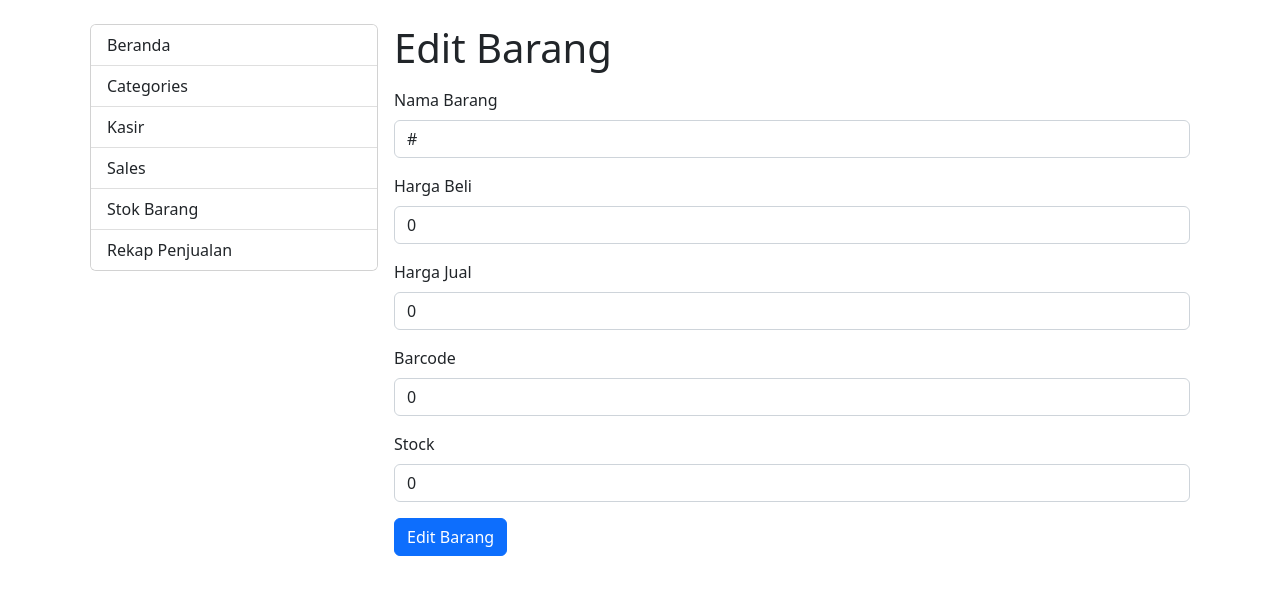
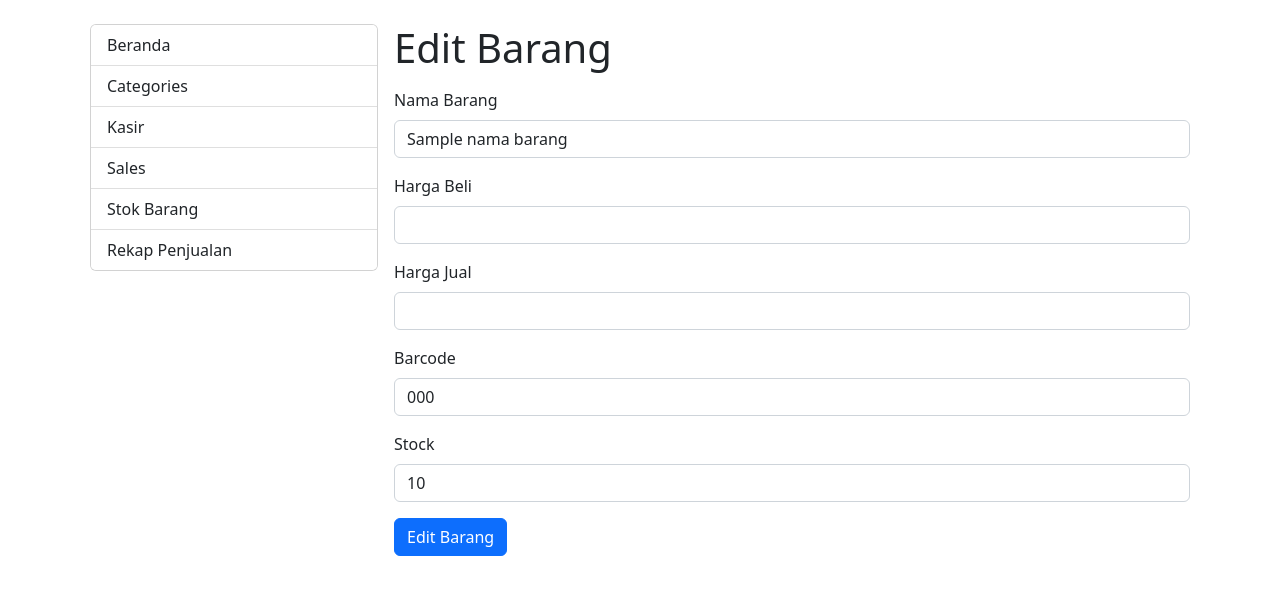
Before and after one commit to NandaBowo/eproumkm, a CodeIgniter 4 app: template app/Views/stock/stock_form_edit.php in a window 1280 px wide. Shown: the part 88-683 px from the top of the page. Run offline with PHP 8.4 and a stand-in for CodeIgniter, Linux system fonts and the light colour scheme; the template is opened without the code that fills it: most values are stand-ins (such as "Sample title", 1, 10 or a date in 2020); data that the repository does not hold is empty; some libraries are stand-ins or nearby versions.

Commit message:
Menambahkan fitur edit dan mengubah field model stock

```diff
--- a/app/Config/Routes.php
+++ b/app/Config/Routes.php
@@ -52,6 +52,7 @@ $routes->post('/stock/insert', "Stock::insert");
 
 $routes->get('/stock/form', "Stock::addView");
 $routes->post('/stock/form/edit/(:num)', "Stock::stockFormEdit/$1");
+$routes->post('/stock/edit', 'Stock::update');
 
 $routes->get('/rekap', "Rekap::index");
 
--- a/app/Models/StockModel.php
+++ b/app/Models/StockModel.php
@@ -8,4 +8,5 @@ class StockModel extends Model
 {
     protected $table = 'stock';
     protected $allowedFields = ['id_user', 'name', 'harga_beli', 'harga_jual', 'barcode', 'stock'];
+    protected $useTimestamps = true;
 }
--- a/app/Views/stock/index.php
+++ b/app/Views/stock/index.php
@@ -33,7 +33,8 @@
                             <td><?= $data['harga_beli']; ?></td>
                             <td><?= $data['harga_jual']; ?></td>
                             <td><?= $data['barcode']; ?></td>
-                            <form action="/stock/form/edit/<?= session()->get("id"); ?>" method="POST">
+                            <!--  -->
+                            <form action="/stock/form/edit/<?= $data["id"]; ?>" method="POST">
                                 <td>
                                     <button type="submit" class="btn btn-primary">Edit</button>
                                 </td>
--- a/app/Views/stock/stock_form_edit.php
+++ b/app/Views/stock/stock_form_edit.php
@@ -9,29 +9,30 @@
         <div class="p-2 w-100">
             <h1 class="mb-3">Edit Barang</h1>
 
-            <form>
+            <form action="/stock/edit" method="POST">
                 <div class="mb-3">
-                    <input type="hidden" class="form-control" id="idUser" name="idUser" aria-describedby="emailHelp" value="#">
+                    <input type="hidden" class="form-control" id="idUser" name="idUser" aria-describedby="emailHelp" value="<?= $id; ?>">
+                    <input type="hidden" name="idUser2" value="<?= $id_user; ?>">
                 </div>
                 <div class="mb-3">
                     <label for="nameBarang" class="form-label">Nama Barang</label>
-                    <input type="text" class="form-control" id="nameBarang" name="namaBarang" aria-describedby="emailHelp" value="#">
+                    <input type="text" class="form-control" id="nameBarang" name="namaBarang" aria-describedby="emailHelp" value="<?= $namaBarang; ?>">
                 </div>
                 <div class="mb-3">
                     <label for="hargaBeli" class="form-label">Harga Beli</label>
-                    <input type="number" class="form-control" id="hargaBeli" name="hargaBeli" aria-describedby="emailHelp" value="0">
+                    <input type="number" class="form-control" id="hargaBeli" name="hargaBeli" aria-describedby="emailHelp" value="<?= $hargaBeli; ?>">
                 </div>
                 <div class="mb-3">
                     <label for="hargaJual" class="form-label">Harga Jual</label>
-                    <input type="number" class="form-control" id="hargaJual" name="hargaJual" aria-describedby="emailHelp" value="0">
+                    <input type="number" class="form-control" id="hargaJual" name="hargaJual" aria-describedby="emailHelp" value="<?= $hargaJual; ?>">
                 </div>
                 <div class="mb-3">
                     <label for="barcode" class="form-label">Barcode</label>
-                    <input type="number" class="form-control" id="barcode" name="barcode" aria-describedby="emailHelp" value="0">
+                    <input type="text" class="form-control" id="barcode" name="barcode" aria-describedby="emailHelp" value="<?= $barcode; ?>">
                 </div>
                 <div class="mb-3">
                     <label for="stock" class="form-label">Stock</label>
-                    <input type="number" class="form-control" id="stock" name="stock" aria-describedby="emailHelp" value="0">
+                    <input type="number" class="form-control" id="stock" name="stock" aria-describedby="emailHelp" value="<?= $stock; ?>">
                 </div>
 
                 <button type="submit" class="btn btn-primary">Edit Barang</button>
```
Also changed, not shown: app/Controllers/Stock.php (+42 -3 lines).
